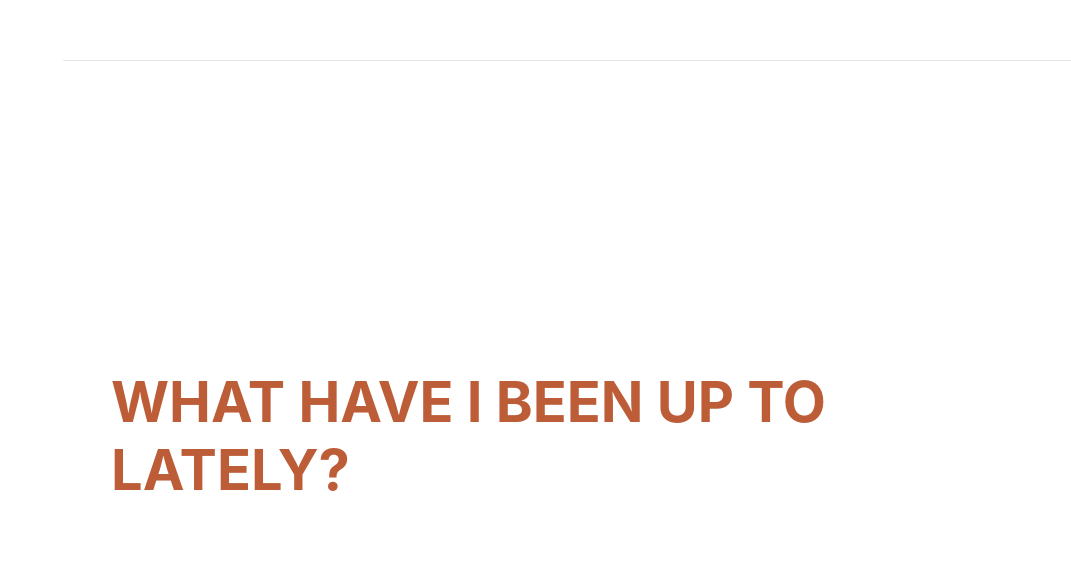
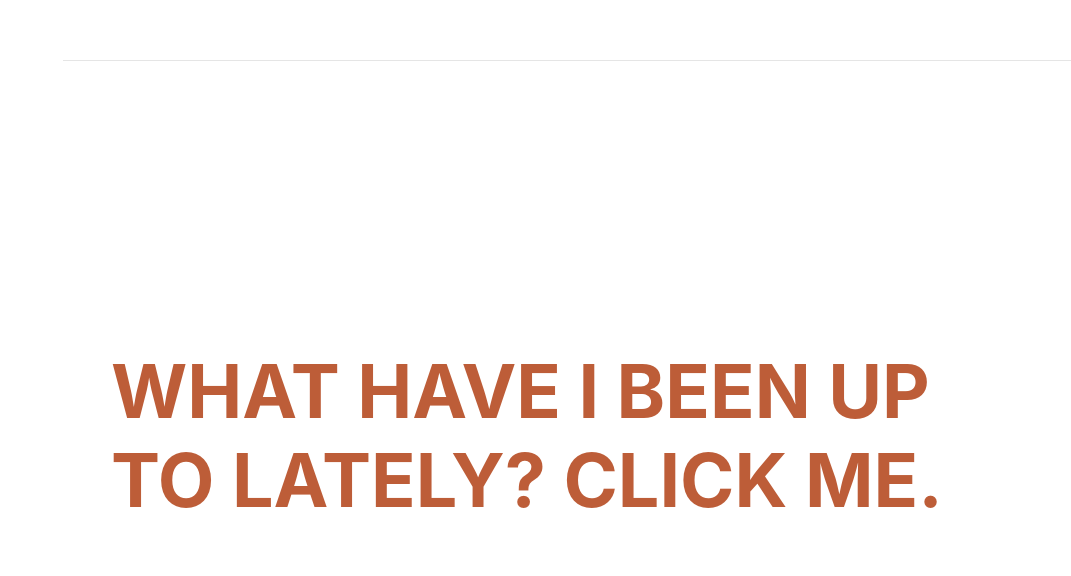
Before and after one commit to EastonEtta/MyResumeSite, a plain HTML site: page index.html in a window 1280 px wide. Shown: the part 3181-3757 px from the top of the page, without its empty margins (209-1280 px from the left). Drawn offline with nearby package versions, Linux system fonts and the light colour scheme; a web font is replaced by a local one.

Commit message:
Update index.html

```diff
--- a/index.html
+++ b/index.html
@@ -125,7 +125,7 @@
         <section class="resume-section" id="awards">
             <div class="resume-section-content">
                 <h2 class="mb-5">
-                    <a href="Portfolio">What have I been up to lately?</a>
+                    <a href="Portfolio" style="font-size: 4.6rem">What have I been up to lately? CLICK ME.</a>
                 </h2>
                 <ul class="fa-ul mb-0">
                     <li>
```
